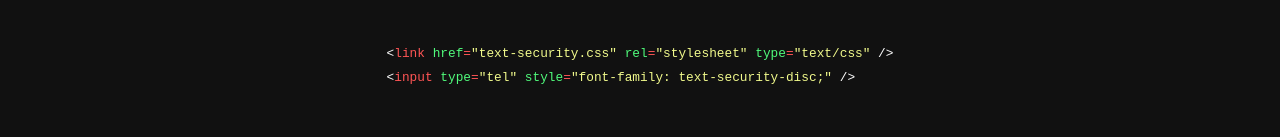
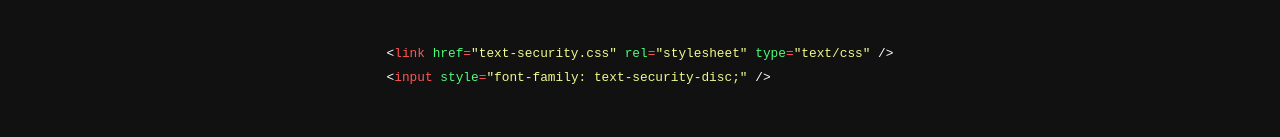
Before and after one commit to noppa/noppa.github.io, a plain HTML site: page text-security.html in a window 1280 px wide. Shown: the part 229-366 px from the top of the page. Drawn offline with Linux system fonts and the light colour scheme.

Commit message:
Remove type=tel from the landing page example
It could've been misleading if someone thinks that tel is required for
this to work.

```diff
--- a/text-security.html
+++ b/text-security.html
@@ -145,7 +145,6 @@
         <br />
 
         <span class="token">&lt;</span><span class="tag">input</span>
-        <span class="attr">type</span><span class="attr-eq">=</span><span class="string">&quot;tel&quot;</span>
         <span class="attr">style</span><span class="attr-eq">=</span><span class="string">&quot;font-family: text-security-disc;&quot;</span>
         <span class="token">/&gt;</span>
       </code>
```
